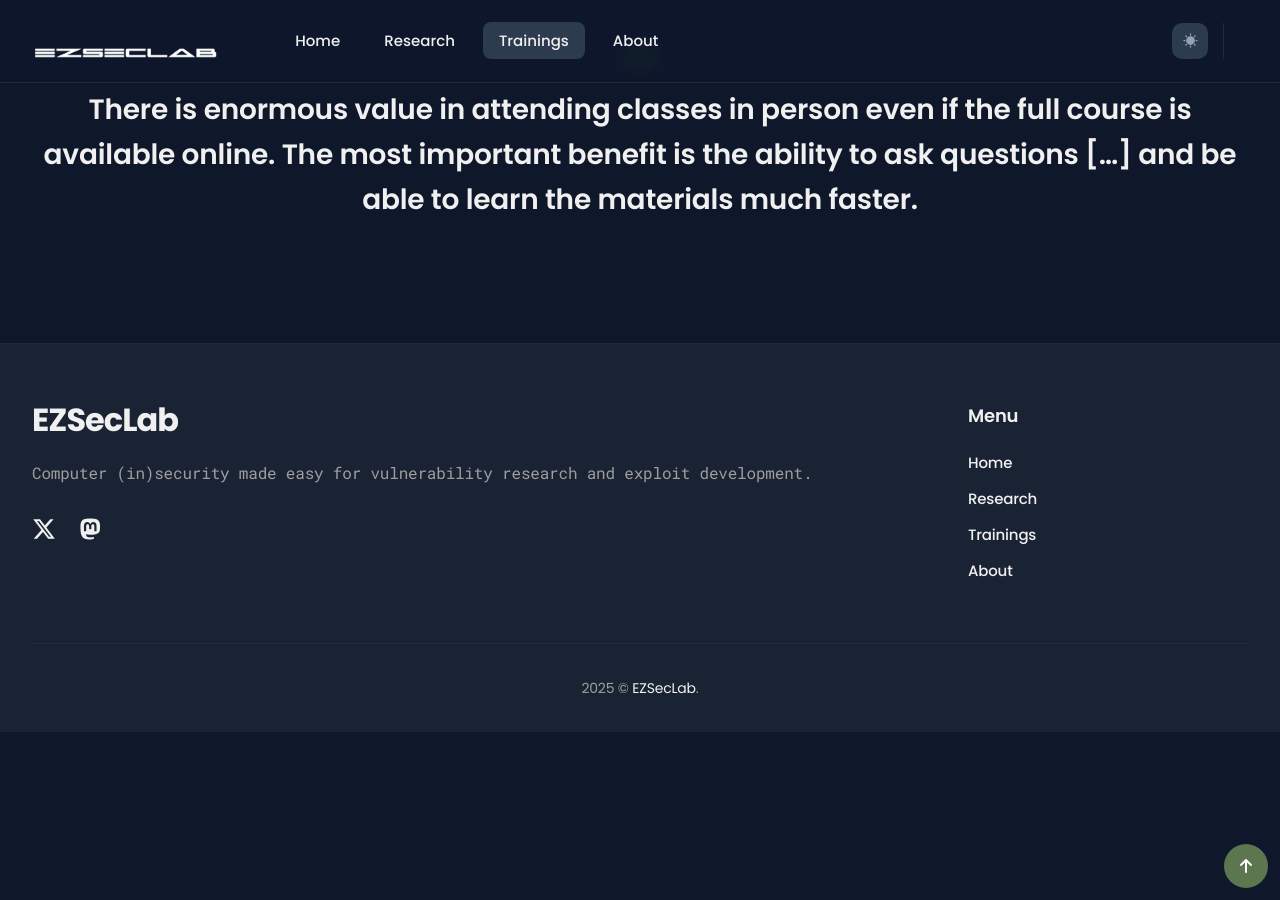
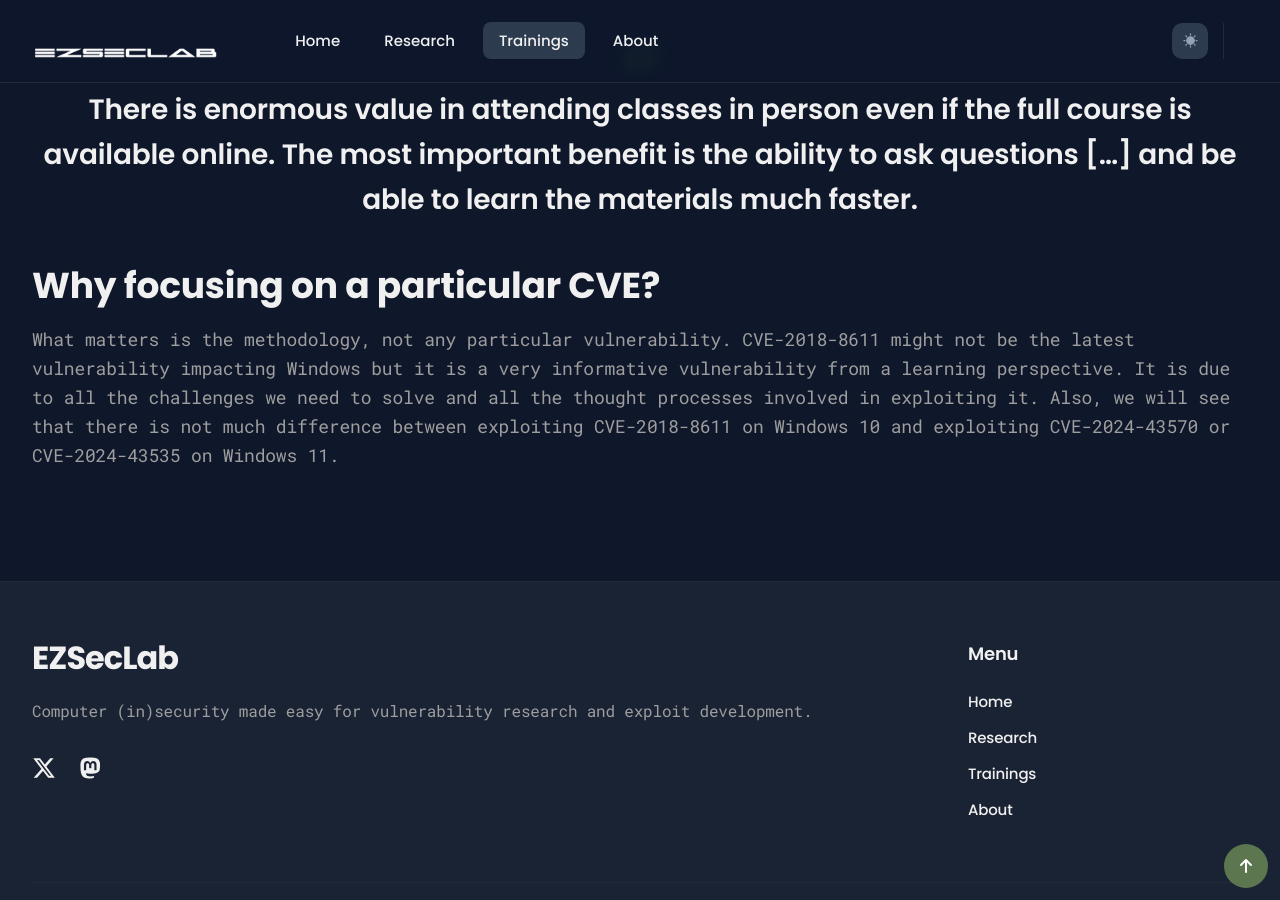
Before and after one commit to saidelike/saidelike.github.io, a Jekyll site: the page built from _pages/trainings.md, in a window 1280 px wide and 900 px high, scrolled down 6638 px. Built offline with Jekyll 4.4.1, drawn with Linux system fonts in a browser that asks for light colours.

Commit message:
Why focusing on a particular CVE in training

```diff
--- a/_pages/trainings.md
+++ b/_pages/trainings.md
@@ -167,3 +167,7 @@ You will find online some of my trainings:
 # Why attend an in-person training?
 
 > There is enormous value in attending classes in person even if the full course is available online. The most important benefit is the ability to ask questions [...] and be able to learn the materials much faster.
+
+# Why focusing on a particular CVE?
+
+What matters is the methodology, not any particular vulnerability. CVE-2018-8611 might not be the latest vulnerability impacting Windows but it is a very informative vulnerability from a learning perspective. It is due to all the challenges we need to solve and all the thought processes involved in exploiting it. Also, we will see that there is not much difference between exploiting CVE-2018-8611 on Windows 10 and exploiting CVE-2024-43570 or CVE-2024-43535 on Windows 11.
```
